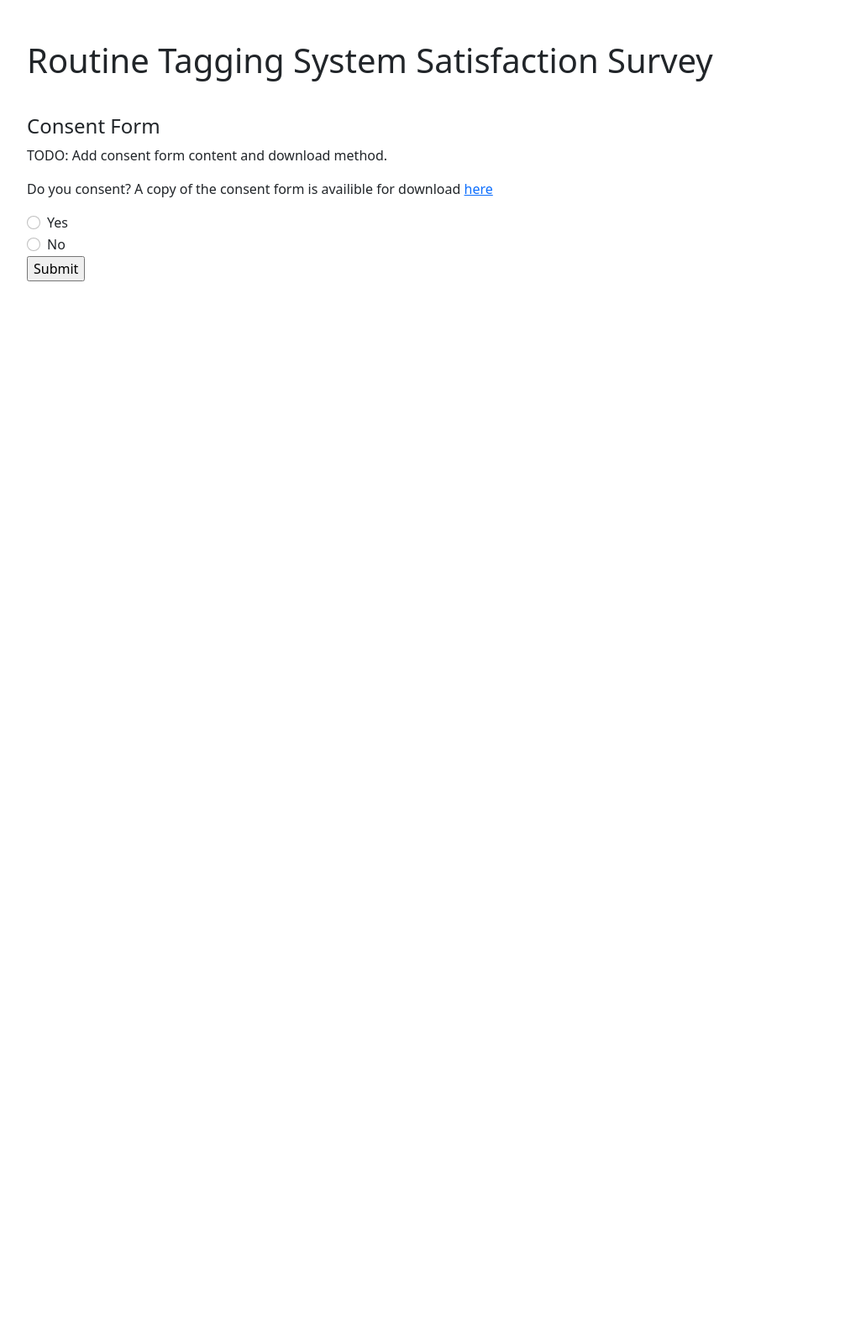
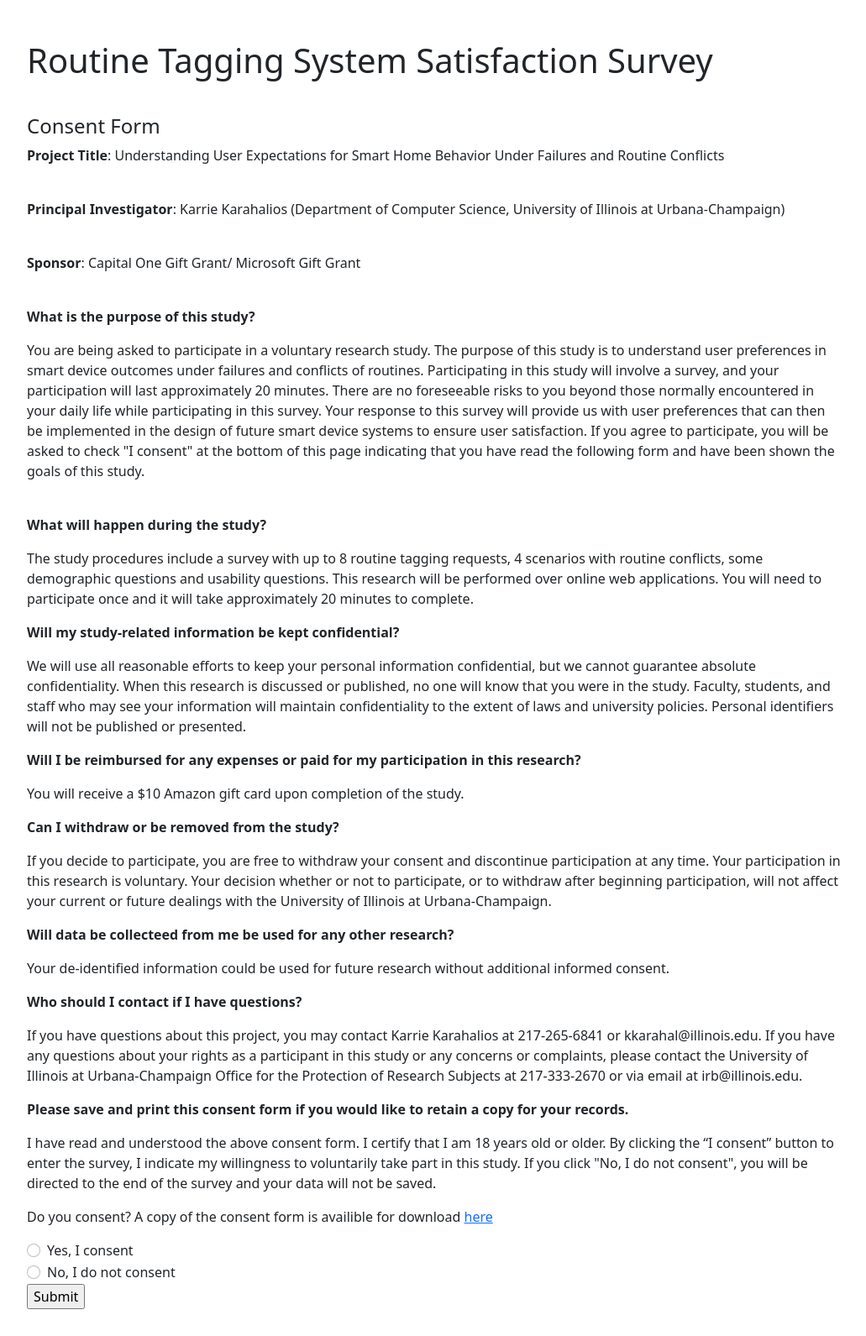
Before and after one commit to RuiRitaYang/web-tag-system-survey, a Flask app: template app/templates/consent_form.html in a window 1280 px wide. Shown: the whole page at 84% size, without its empty margins (123-1154 px from the left). Before the commit the page ends 335 px from the top, so only its background shows below. Run offline with Flask 2, Linux system fonts and the light colour scheme; the template is opened without the code that fills it, so the values that code supplies are empty; some libraries are stand-ins or nearby versions.

Commit message:
Added full consent form

```diff
--- a/app/templates/consent_form.html
+++ b/app/templates/consent_form.html
@@ -4,20 +4,43 @@
 {% block content %}
 <div class="container">
 <h4>Consent Form</h4>
-<p> TODO: Add consent form content and download method. </p>
-
+<p> <strong>Project Title</strong>: Understanding User Expectations for Smart Home Behavior Under Failures and Routine Conflicts </p>
+<br>
+<p><strong>Principal Investigator</strong>: Karrie Karahalios (Department of Computer Science, University of Illinois at Urbana-Champaign)</p>
+<br>
+<p><strong>Sponsor</strong>: Capital One Gift Grant/ Microsoft Gift Grant</p>
+<br>
+<p><strong>What is the purpose of this study?</strong></p>
+<p>You are being asked to participate in a voluntary research study. The purpose of this study is to understand user preferences in smart device outcomes under failures and conflicts of routines. Participating in this study will involve a survey, and your participation will last approximately 20 minutes. There are no foreseeable risks to you beyond those normally encountered in your daily life while participating in this survey. Your response to this survey will provide us with user preferences that can then be implemented in the design of future smart device systems to ensure user satisfaction. If you agree to participate, you will be asked to check "I consent" at the bottom of this page indicating that you have read the following form and have been shown the goals of this study.</p>
+<br>
+<p><strong>What will happen during the study?</strong></p>
+<p>
+  The study procedures include a survey with up to 8 routine tagging requests, 4 scenarios with routine conflicts, some demographic questions and usability questions. This research will be performed over online web applications. You will need to participate once and it will take approximately 20 minutes to complete.</p>
+<p><strong>Will my study-related information be kept confidential?</strong></p>
+<p>We will use all reasonable efforts to keep your personal information confidential, but we cannot guarantee absolute confidentiality. When this research is discussed or published, no one will know that you were in the study. Faculty, students, and staff who may see your information will maintain confidentiality to the extent of laws and university policies. Personal identifiers will not be published or presented.</p>
+<p><strong>Will I be reimbursed for any expenses or paid for my participation in this research?</strong></p>
+<p>You will receive a $10 Amazon gift card upon completion of the study.</p>
+<p><strong>Can I withdraw or be removed from the study?</strong></p>
+<p>If you decide to participate, you are free to withdraw your consent and discontinue participation at any time. Your participation in this research is voluntary. Your decision whether or not to participate, or to withdraw after beginning participation, will not affect your current or future dealings with the University of Illinois at Urbana-Champaign.</p>
+<p><strong>Will data be collecteed from me be used for any other research?</strong></p>
+<p>Your de-identified information could be used for future research without additional informed consent.</p>
+<p><strong>Who should I contact if I have questions?</strong></p>
+<p>If you have questions about this project, you may contact Karrie Karahalios at 217-265-6841 or kkarahal@illinois.edu. If you have any questions about your rights as a participant in this study or any concerns or complaints, please contact the University of Illinois at Urbana-Champaign Office for the Protection of Research Subjects at 217-333-2670 or via email at irb@illinois.edu.</p>
+<p><strong>Please save and print this consent form if you would like to retain a copy for your records.</strong></p>
+<p>
+  I have read and understood the above consent form. I certify that I am 18 years old or older. By clicking the “I consent” button to enter the survey, I indicate my willingness to voluntarily take part in this study. If you click "No, I do not consent", you will be directed to the end of the survey and your data will not be saved.</p>
 <form action="/consented" method="POST">
     <p> Do you consent? A copy of the consent form is availible for download <a href="https://drive.google.com/file/d/1-Fo7eaEw8hKMQolGbInookhytDi-ss6E/view?usp=sharing" target="_blank">here</a></p>
     <div class="form-check">
       <input class="form-check-input" type="radio" name="consent" id="consent_y" value="y">
       <label class="form-check-label" for="consent_y">
-        Yes
+        Yes, I consent
       </label>
     </div>
     <div class="form-check">
       <input class="form-check-input" type="radio" name="consent" id="consent_n" value="n">
       <label class="form-check-label" for="consent_n">
-        No
+        No, I do not consent
       </label>
     </div>
     <input type="submit">
```
